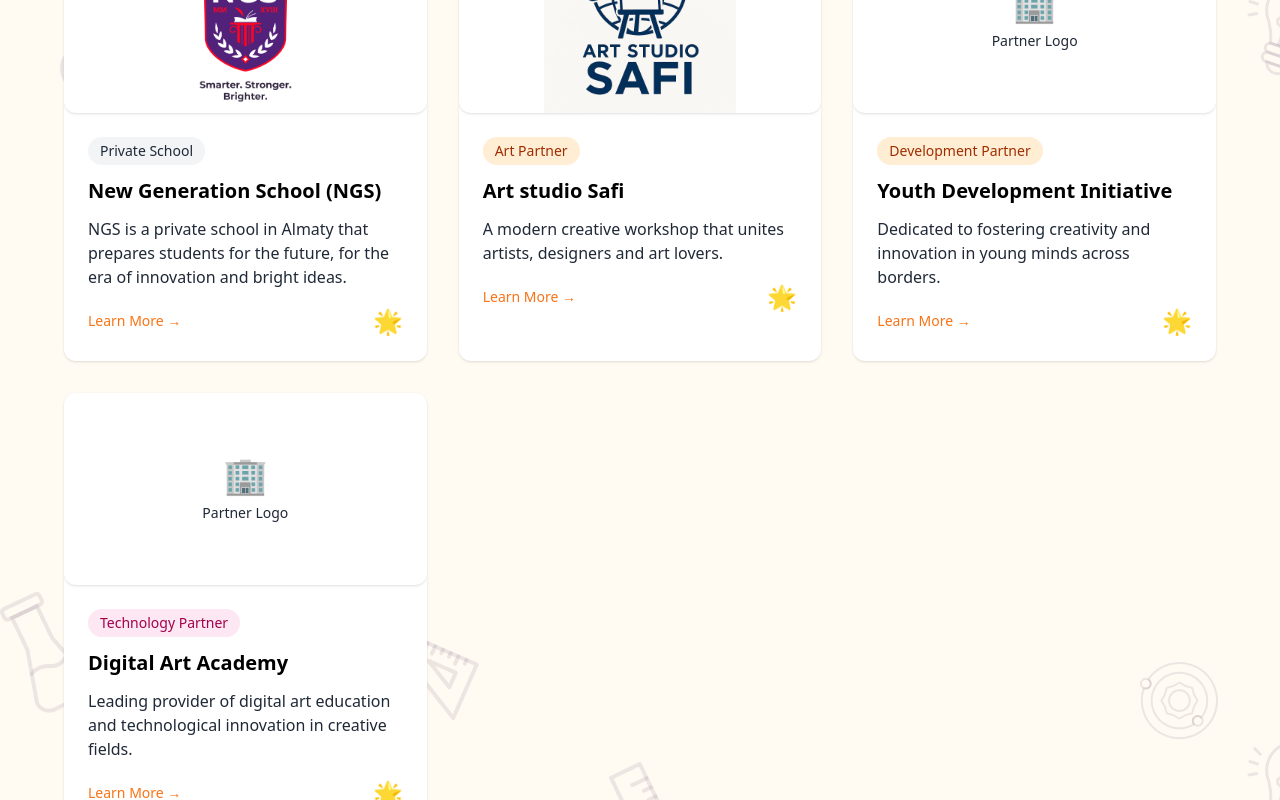
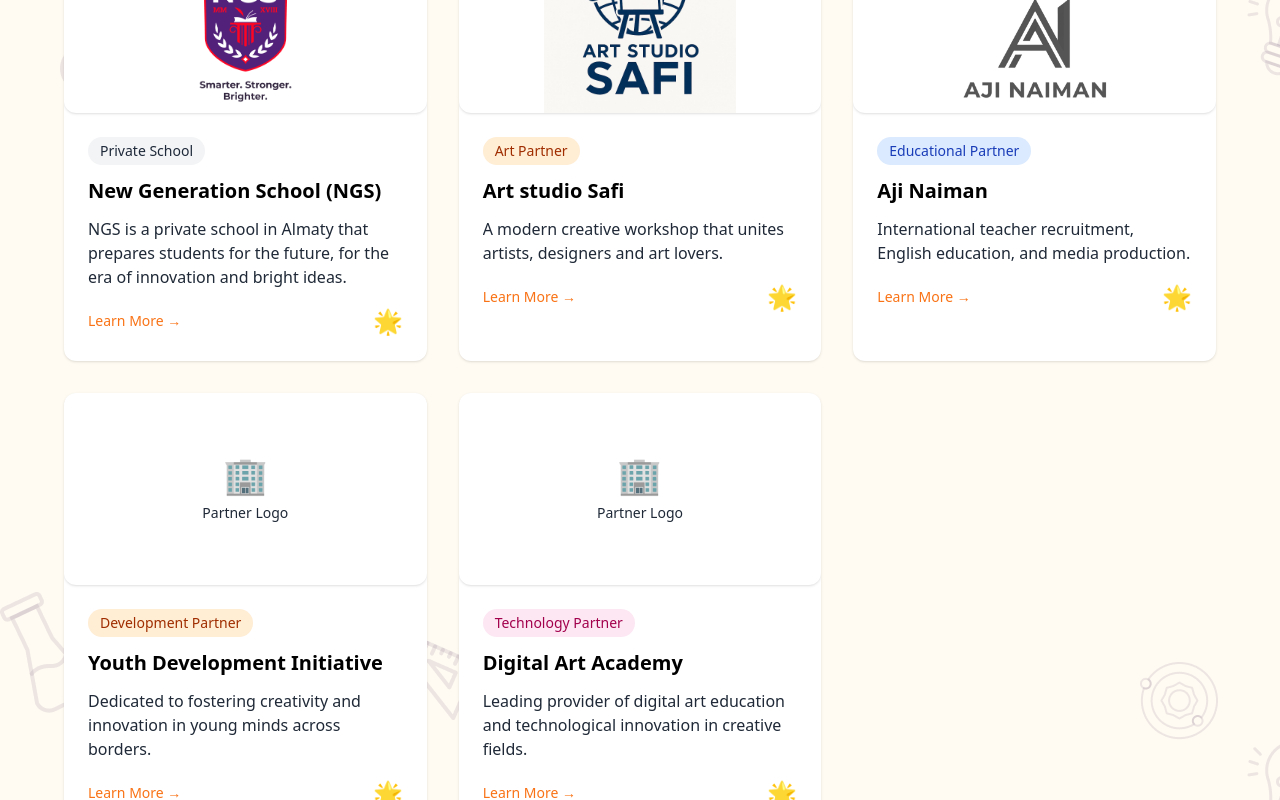
Before and after one commit to VladNaboka/olympiad_tiger_site, a Next.js app: page /partners in a window 1280 px wide. Shown: the part 1540-2340 px from the top of the page. Built offline with nearby package versions, Linux system fonts and the light colour scheme.

Commit message:
New partner added

```diff
--- a/src/app/partners/page.js
+++ b/src/app/partners/page.js
@@ -46,6 +46,14 @@
   },
   {
     id: 6,
+    name: "Aji Naiman",
+    description: "International teacher recruitment, English education, and media production.",
+    category: "Educational Partner",
+    website: "https://ajinaiman.com/",
+    logo: "/aji logo.jpg"
+  },
+  {
+    id: 7,
     name: "Youth Development Initiative",
     description: "Dedicated to fostering creativity and innovation in young minds across borders.",
     category: "Development Partner",
@@ -53,7 +61,7 @@
     logo: "/image/partner-placeholder.png"
   },
   {
-    id: 7,
+    id: 8,
     name: "Digital Art Academy",
     description: "Leading provider of digital art education and technological innovation in creative fields.",
     category: "Technology Partner",
```
Also changed, not shown: public/aji logo.jpg (added).
